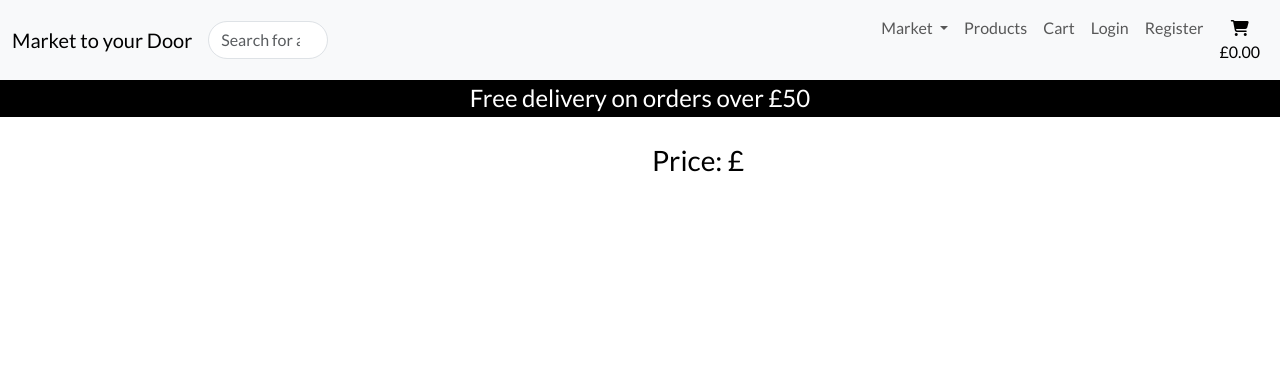
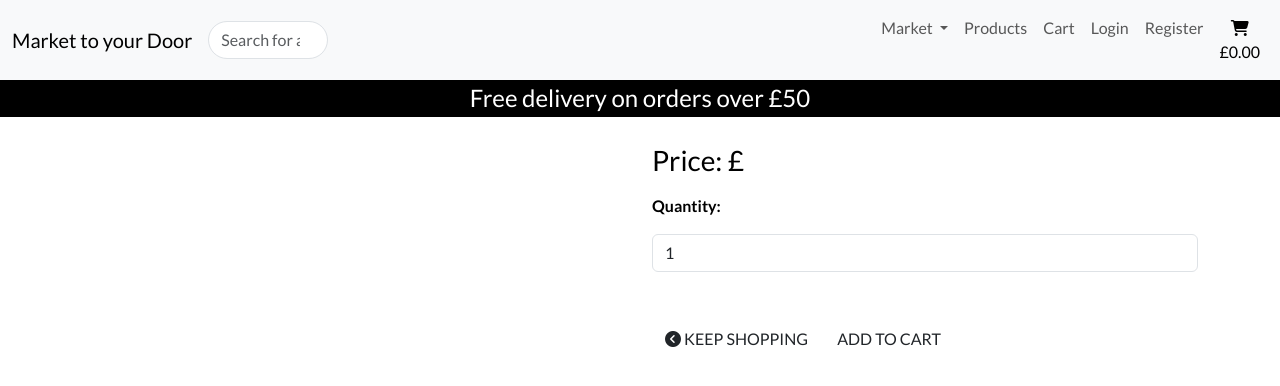
Before and after one commit to pauldmnn/Market-to-your-door, a Django app: template products/templates/products/product_detail.html in a window 1280 px wide. Shown: the top 386 px of the page. Run offline with Django 5.2, Linux system fonts and the light colour scheme; the template is opened without the code that fills it, so the values that code supplies are empty; some libraries are stand-ins or nearby versions.

Commit message:
Added add to cart functionality

```diff
--- a/cart/contexts.py
+++ b/cart/contexts.py
@@ -12,7 +12,7 @@ def cart_contents(request):
         delivery = total * Decimal(settings.STANDARD_DELIVERY_PERCENTAGE / 100)
         free_delivery_delta = settings.FREE_DELIVERY_THRESHOLD - total
     else:
-        delivery = o
+        delivery = 0
         free_delivery_delta = 0
 
     grand_total = delivery + total
--- a/cart/urls.py
+++ b/cart/urls.py
@@ -4,4 +4,6 @@ from . import views
 
 urlpatterns = [
     path('', views.view_cart, name='view_cart'),
+    path('add/<slug:slug>/', views.add_to_cart, name='add_to_cart'),
+
 ]
--- a/products/templates/products/product_detail.html
+++ b/products/templates/products/product_detail.html
@@ -23,6 +23,27 @@
       <h1>{{ product.name }}</h1>
       <p class="lead">{{ product.description }}</p>
       <h3>Price: £{{ product.price|floatformat:2 }}</h3>
+      <form action="{% url 'add_to_cart' product.id %} " method="POST" class="form">
+        {% csrf_token %}
+        <div class="from-row">
+          <div class="col-12">
+            <p class="mt-3"><strong>Quantity:</strong></p>
+            <div class="input-group">
+              <input type="number" class="form-control qty_input" name="quantity" value="1" min="1" max="99" data-item_id="{{ product.id }}" id="id_qty_{{ slug }}">
+            </div>
+          </div>
+          <div class="col-12">
+            <a href="{% url 'product_list' %}" class="btn rounded-0 mt-5">
+              <span class="icon">
+                <i class="fa-solid fa-circle-chevron-left"></i>
+              </span>
+              <span class="text-uppercase">Keep Shopping</span>
+            </a>
+            <input type="submit" class="btn btn-black rounded-0 text-uppercase mt-5" value="Add to Cart">
+          </div>
+          <input type="hidden" name="redirect_url" value="{{ request.path}} ">
+        </div>
+      </form>
     </div>
   </div>
 </div>
```
Also changed, not shown: cart/views.py (+19 -1 lines).
